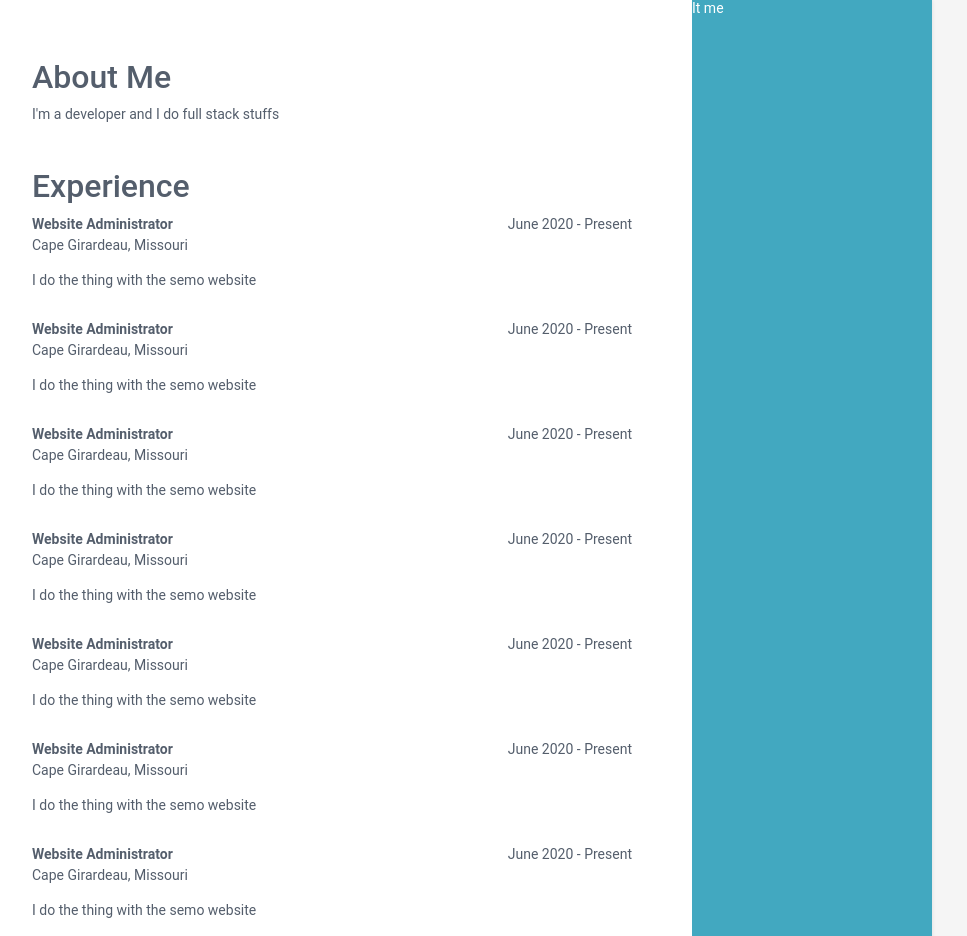
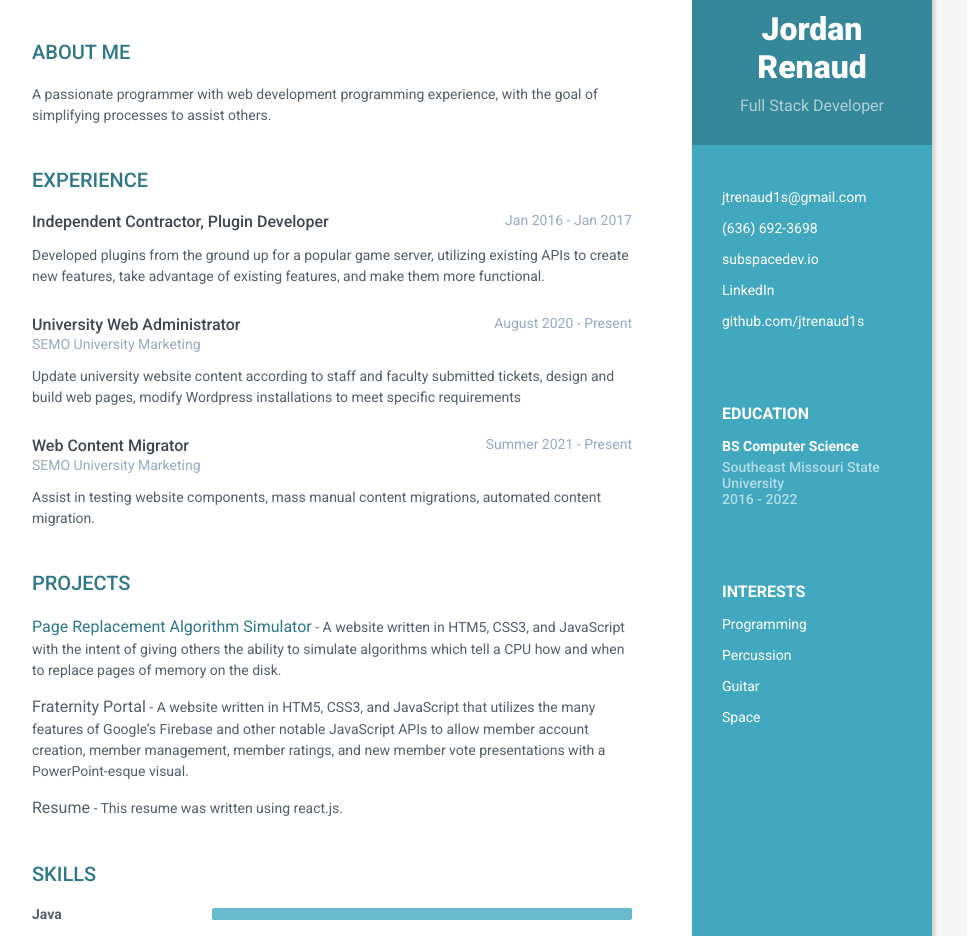
Before and after one commit to Subspace-Development/Subspace-Development, a React (Create React App) app: page / in a window 1280 px wide. Shown: the part 50-986 px from the top of the page, without its empty margins (188-1155 px from the left). Built offline with nearby package versions, Linux system fonts and the light colour scheme.

Commit message:
Finished Resume

```diff
--- a/package.json
+++ b/package.json
@@ -6,11 +6,10 @@
     "@testing-library/jest-dom": "^5.14.1",
     "@testing-library/react": "^11.2.7",
     "@testing-library/user-event": "^12.8.3",
-    "bootstrap": "^5.0.2",
     "react": "^17.0.2",
-    "react-bootstrap": "^2.0.0-beta.4",
     "react-dom": "^17.0.2",
     "react-scripts": "4.0.3",
+    "typeface-roboto": "^1.1.13",
     "web-vitals": "^1.1.2"
   },
   "scripts": {
--- a/src/App.js
+++ b/src/App.js
@@ -2,104 +2,88 @@ import "./css/App.css";
 import ExperienceItem from "./components/ExperienceItem";
 import ResumeSection from "./components/ResumeSection";
 import Sidebar from "./components/Sidebar";
+import Project from './components/Project';
+import ProjectList from './components/ProjectList';
+import Skill from './components/Skill'
+import Profile from "./components/Profile";
+import Container from './components/Container'
+import EducationItem from "./components/EducationItem";
 
 function App() {
   return (
     <div>
       <div className="wrapper mt-lg-5">
         <Sidebar>
-          <p>It me</p>
+          <Profile name="Jordan Renaud" tagline="Full Stack Developer" />
+          <Container>
+            <ul className="list-unstyled spread">
+              <li>jtrenaud1s@gmail.com</li>
+              <li>(636) 692-3698</li>
+              <li>subspacedev.io</li>
+              <li><a href="https://www.linkedin.com/in/jordan-renaud-75a6751a4/">LinkedIn</a></li>
+              <li>github.com/jtrenaud1s</li>
+            </ul>
+          </Container>
+          <Container title="Education">
+            <EducationItem degree="BS Computer Science" start="2016" end="2022" school="Southeast Missouri State University" />
+          </Container>
+          <Container title="Interests">
+            <ul className="list-unstyled spread">
+              <li>Programming</li>
+              <li>Percussion</li>
+              <li>Guitar</li>
+              <li>Space</li>
+            </ul>
+          </Container>
         </Sidebar>
         <main className="content">
           <ResumeSection title="About Me">
-            <p>I'm a developer and I do full stack stuffs</p>
+            <p>A passionate programmer with web development programming experience, with the goal of simplifying processes to assist others.</p>
           </ResumeSection>
           <ResumeSection title="Experience">
-            <ExperienceItem
-              position="Website Administrator"
-              start="June 2020"
-              end="Present"
-              location="Cape Girardeau, Missouri"
-            >
-              <p>I do the thing with the semo website</p>
+            <ExperienceItem position="Independent Contractor, Plugin Developer" start="Jan 2016" end="Jan 2017">
+              <p>Developed plugins from the ground up for a popular game server, utilizing existing APIs to create new features, take advantage of existing features, and make them more functional.</p>
             </ExperienceItem>
             <ExperienceItem
-              position="Website Administrator"
-              start="June 2020"
+              position="University Web Administrator"
+              start="August 2020"
               end="Present"
-              location="Cape Girardeau, Missouri">
-              <p>I do the thing with the semo website</p>
+              location="SEMO University Marketing">
+                <p>Update university website content according to staff and faculty submitted tickets, design and build web pages, modify Wordpress installations to meet specific requirements</p>
             </ExperienceItem>
             <ExperienceItem
-              position="Website Administrator"
-              start="June 2020"
+              position="Web Content Migrator"
+              start="Summer 2021"
               end="Present"
-              location="Cape Girardeau, Missouri">
-              <p>I do the thing with the semo website</p>
+              location="SEMO University Marketing">
+                <p>Assist in testing website components, mass manual content migrations, automated content migration.</p>
             </ExperienceItem>
-            <ExperienceItem
-              position="Website Administrator"
-              start="June 2020"
-              end="Present"
-              location="Cape Girardeau, Missouri">
-              <p>I do the thing with the semo website</p>
-            </ExperienceItem>
-            <ExperienceItem
-              position="Website Administrator"
-              start="June 2020"
-              end="Present"
-              location="Cape Girardeau, Missouri">
-              <p>I do the thing with the semo website</p>
-            </ExperienceItem>
-            <ExperienceItem
-              position="Website Administrator"
-              start="June 2020"
-              end="Present"
-              location="Cape Girardeau, Missouri">
-              <p>I do the thing with the semo website</p>
-            </ExperienceItem>
-            <ExperienceItem
-              position="Website Administrator"
-              start="June 2020"
-              end="Present"
-              location="Cape Girardeau, Missouri">
-              <p>I do the thing with the semo website</p>
-            </ExperienceItem>
-            <ExperienceItem
-              position="Website Administrator"
-              start="June 2020"
-              end="Present"
-              location="Cape Girardeau, Missouri">
-              <p>I do the thing with the semo website</p>
-            </ExperienceItem>
-            <ExperienceItem
-              position="Website Administrator"
-              start="June 2020"
-              end="Present"
-              location="Cape Girardeau, Missouri"
-            >
-              <p>I do the thing with the semo website</p>
-            </ExperienceItem>
-            <ExperienceItem
-              position="Website Administrator"
-              start="June 2020"
-              end="Present"
-              location="Cape Girardeau, Missouri"
-            >
-              <p>I do the thing with the semo website</p>
-            </ExperienceItem>
-            <ExperienceItem
-              position="Website Administrator"
-              start="June 2020"
-              end="Present"
-              location="Cape Girardeau, Missouri"
-            >
-              <p>I do the thing with the semo website</p>
-            </ExperienceItem>
+          </ResumeSection>
+          <ResumeSection title="Projects">
+            <ProjectList>
+              <Project name="Page Replacement Algorithm Simulator" url="https://replit.com/@JordanRenaud/PRSProject2">
+                A website written in HTM5, CSS3, and JavaScript with the intent of giving others the ability to simulate algorithms which tell a CPU how and when to replace pages of memory on the disk.
+              </Project>
+              <Project name="Fraternity Portal">
+              A website written in HTM5, CSS3, and JavaScript that utilizes the many features of Google’s Firebase and other notable JavaScript APIs to allow member account creation, member management, member ratings, and new member vote presentations with a PowerPoint-esque visual.
+              </Project>
+              <Project name="Resume">
+                This resume was written using react.js.
+              </Project>
+            </ProjectList>
+          </ResumeSection>
+          <ResumeSection title="Skills">
+            <Skill name="Java" confidence="100" />
+            <Skill name="HTML5 + CSS3" confidence="95" />
+            <Skill name="PHP + MySQL" confidence="80" />
+            <Skill name="Javascript + jQuery" confidence="78" />
+            <Skill name="Python" confidence="75" />
+            <Skill name="git + GitHub" confidence="75" />
+            <Skill name="React.js" confidence="25" />
           </ResumeSection>
         </main>
       </div>
-      <footer className="footer">fuck</footer>
+      <footer className="footer">Written in React.js</footer>
     </div>
   );
 }
--- /dev/null
+++ b/src/components/Container.js
@@ -0,0 +1,10 @@
+import React from 'react'
+
+export default function Container(props) {
+    return (
+        <div className="container-block">
+            {props.title && <h2 className="container-title">{props.title}</h2>}
+            {props.children}
+        </div>
+    )
+}
--- /dev/null
+++ b/src/components/EducationItem.js
@@ -0,0 +1,11 @@
+import React from 'react'
+
+export default function EducationItem(props) {
+    return (
+        <div className="school">
+            <h4 className="degree">{props.degree}</h4>
+            <h5 className="meta">{props.school}</h5>
+            <div className="time">{props.start} - {props.end}</div>
+        </div>
+    )
+}
--- a/src/components/ExperienceItem.js
+++ b/src/components/ExperienceItem.js
@@ -5,14 +5,14 @@ export default function ExperienceItem(props) {
         <div className="experience-item">
             <div className="experience-item-top">
                 <span className="experience-item-position">
-                    <strong>{props.position}</strong>
+                    {props.position}
                 </span>
-                <span className="experience-item-time">{props.start} - {props.end}</span>
+                <span className="experience-item-time muted">{props.start} - {props.end}</span>
             </div>
-            <span className="experience-item-location">
+            <span className="experience-item-location muted">
                 {props.location}
             </span>
-            <div class="experience-item-details">
+            <div className="experience-item-details">
                 {props.children}
             </div>
         </div>
--- /dev/null
+++ b/src/components/Profile.js
@@ -0,0 +1,11 @@
+import React from 'react'
+
+export default function Profile(props) {
+    return (
+        <div className="profile">
+            {props.img && <img className="profile-image" src={props.img} />}
+            <h1 className="name">{props.name}</h1>
+            <h3 className="tagline">{props.tagline}</h3>
+        </div>
+    )
+}
--- /dev/null
+++ b/src/components/ProgressBar.js
@@ -0,0 +1,7 @@
+import React from 'react'
+
+export default function ProgressBar(props) {
+    return (
+        <progress value={props.value} max="100" />
+    )
+}
--- /dev/null
+++ b/src/components/Project.js
@@ -0,0 +1,18 @@
+import React from 'react'
+
+export default function Project(props) {
+    return (
+        <p className="project">
+            {props.url &&
+                <span>
+                    <a className="project-name" href={props.url}>{props.name}</a> - <span>{props.children}</span>
+                </span>
+            }
+            {!props.url &&
+                <span>
+                    <span className="project-name">{props.name}</span> - <span>{String(props.children)}</span>
+                </span>
+            }
+        </p>
+    )
+}
--- /dev/null
+++ b/src/components/ProjectList.js
@@ -0,0 +1,9 @@
+import React from 'react'
+
+export default function ProjectList(props) {
+    return (
+        <div className="project-list">
+            {props.children}
+        </div>
+    )
+}
--- /dev/null
+++ b/src/components/Skill.js
@@ -0,0 +1,10 @@
+import React from 'react'
+import ProgressBar from './ProgressBar'
+
+export default function Skill(props) {
+    return (
+        <div className="skill">
+            <strong className="skill-name">{props.name}</strong> <ProgressBar value={props.confidence}></ProgressBar>
+        </div>
+    )
+}
--- a/src/css/App.css
+++ b/src/css/App.css
@@ -1,10 +1,10 @@
-
-
 .wrapper {
   max-width: 960px;
   margin: 0 auto;
+  margin-top: 30px;
   position: relative;
   box-shadow: 0px 2px 4px rgb(0 0 0 / 10%);
+  height: 100%;
 }
 
 aside.sidebar {
@@ -15,6 +15,7 @@ aside.sidebar {
   height: 100%;
   min-height: 800px;
   color: #fff;
+  box-shadow: 4px 2px 4px rgb(0 0 0 / 10%);
 }
 
 main.content {
@@ -35,6 +36,15 @@ main.content {
 
 .experience-item-top {
   position: relative;
+  margin-bottom: 2px;
+}
+
+.experience-item-position {
+  color: #3F4650;
+  font-size: 16px;
+  margin-top: 0;
+  margin-bottom: 0;
+  font-weight: 500;
 }
 
 .experience-item-details {
@@ -49,3 +59,154 @@ footer.footer {
   padding: 30px;
   padding-top: 60px;
 }
+
+a {
+  color: #2d7788;
+  text-decoration: none;
+}
+
+a:hover {
+  text-decoration: underline;
+  color: #1a454f;
+  transition: all 0.4s ease-in-out;
+  -webkit-transition: all 0.4s ease-in-out;
+  -moz-transition: all 0.4s ease-in-out;
+  -ms-transition: all 0.4s ease-in-out;
+  -o-transition: all 0.4s ease-in-out;
+}
+
+.project .project-name {
+  font-size: 16px;
+  font-weight: 400;
+}
+
+.footer {
+  text-align: center;
+}
+
+.skill {
+  display: flex;
+  flex-direction: row;
+  align-items: center;
+  justify-content: space-between;
+}
+
+.skill + .skill {
+  margin-top: 1em;
+}
+
+progress {
+  flex: 1;
+  height: 12px;
+  max-width: 420px;
+  appearance: none;
+  box-sizing: border-box;
+}
+
+progress::-moz-progress-bar {
+  background: #68BACD;
+  border-radius: 2px;
+}
+
+progress::-webkit-progress-bar {
+  background: #ffffff00;
+  border-radius: 2px;
+}
+
+progress::-webkit-progress-value {
+  background: #68BACD;
+  border-radius: 2px;
+}
+
+.muted {
+  color: #97AAC3;
+}
+
+.section-title {
+  text-transform: uppercase;
+  font-size: 20px;
+  font-weight: 500;
+  color: #2d7788;
+  position: relative;
+  margin-top: 0;
+  margin-bottom: 20px;
+}
+
+.container-block {
+  padding: 30px;
+}
+
+.profile {
+  padding: 30px;
+  background: rgba(0, 0, 0, 0.2);
+  text-align: center;
+  color: #fff;
+}
+
+.name {
+  font-size: 32px;
+  font-weight: 900;
+  margin-top: 0;
+  margin-bottom: 10px;
+}
+
+.tagline {
+  color: rgba(255, 255, 255, 0.6);
+  font-size: 16px;
+  font-weight: 400;
+  margin-top: 0;
+  margin-bottom: 0;
+}
+
+p {
+  line-height: 1.5;
+}
+
+.list-unstyled {
+  padding-left: 0;
+  list-style: none;
+}
+
+.spread li {
+  margin-bottom: 15px;
+}
+
+.spread li a {
+  color: #ffffff;
+}
+
+.spread li a:hover {
+  color: #bbbbbb;
+}
+
+.container-title {
+  text-transform: uppercase;
+  font-size: 16px;
+  font-weight: 700;
+  margin-top: 0;
+  margin-bottom: 15px;
+}
+
+.school {
+  margin-bottom: 15px;
+}
+
+.degree {
+  font-size: 14px;
+  margin-top: 0;
+  margin-bottom: 5px;
+}
+
+.meta {
+  color: rgba(255, 255, 255, 0.6);
+  font-weight: 500;
+  margin-bottom: 0px;
+  margin-top: 0;
+  font-size: 14px;
+}
+
+.time {
+  color: rgba(255, 255, 255, 0.6);
+  font-weight: 500;
+  margin-bottom: 0px;
+}
--- a/src/index.js
+++ b/src/index.js
@@ -2,9 +2,8 @@ import React from 'react';
 import ReactDOM from 'react-dom';
 import App from './App';
 
-import 'bootstrap/dist/css/bootstrap.min.css';
 import './css/index.css';
-
+import 'typeface-roboto'
 
 
 ReactDOM.render(
```
Also changed, not shown: 1 other file (tests, documents, lock files or other folders).
